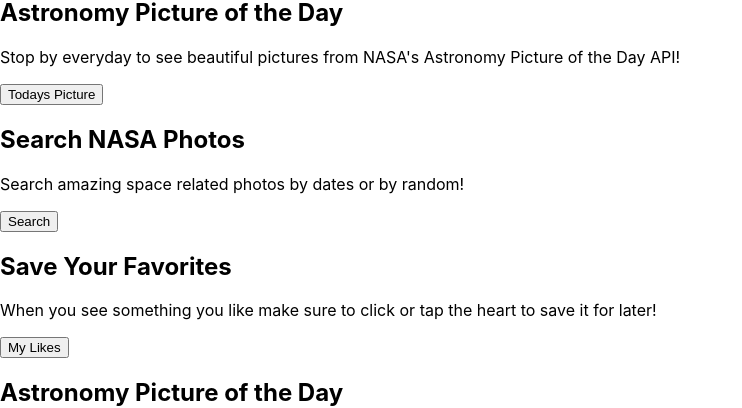
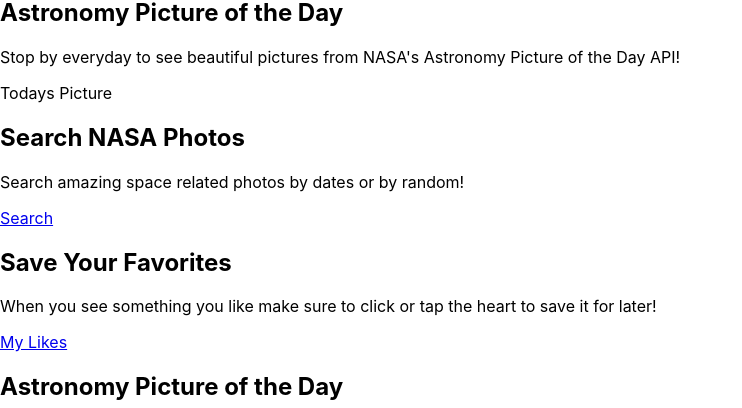
Before and after one commit to robert-petersen/shopify-nasa-challenge, a React (Create React App) app: page / in a window 1280 px wide. Shown: the part 124-532 px from the top of the page, without its empty margins (0-742 px from the left). Built offline with nearby package versions, Linux system fonts and the light colour scheme.

Commit message:
set up links

```diff
--- a/src/views/LandingPage.js
+++ b/src/views/LandingPage.js
@@ -1,4 +1,6 @@
 import React, { useEffect, useState } from "react";
+import {Link as LinkR} from "react-router-dom";
+import {Link as LinkS} from "react-scroll";
 import axios from "axios";
 import PhotoDisplay from "../components/PhotoDisplay";
 
@@ -27,20 +29,27 @@
         <div className="apod_container" >
           <h2>Astronomy Picture of the Day</h2>
           <p>Stop by everyday to see beautiful pictures from NASA's Astronomy Picture of the Day API!</p>
-          <button>Todays Picture</button>
+          <LinkS
+            to="apod"
+            smooth={true}
+            duration={500}
+            spy={true}
+            exact="true"
+            offset={0}
+          >Todays Picture</LinkS>
         </div>
         <div className="search_container" >
           <h2>Search NASA Photos</h2>
           <p>Search amazing space related photos by dates or by random!</p>
-          <button>Search</button>
+          <LinkR to="/search">Search</LinkR>
         </div>
         <div className="likes_container" >
           <h2>Save Your Favorites</h2>
           <p>When you see something you like make sure to click or tap the heart to save it for later!</p>
-          <button>My Likes</button>
+          <LinkR to="/likes">My Likes</LinkR>
         </div>
       </section>
-      <section className="todays_photo">
+      <section className="todays_photo" id="apod" >
         <h1>Astronomy Picture of the Day</h1>
         { isFetching ? <h2>Fetching Photo Now</h2> : "" }
         {
```
